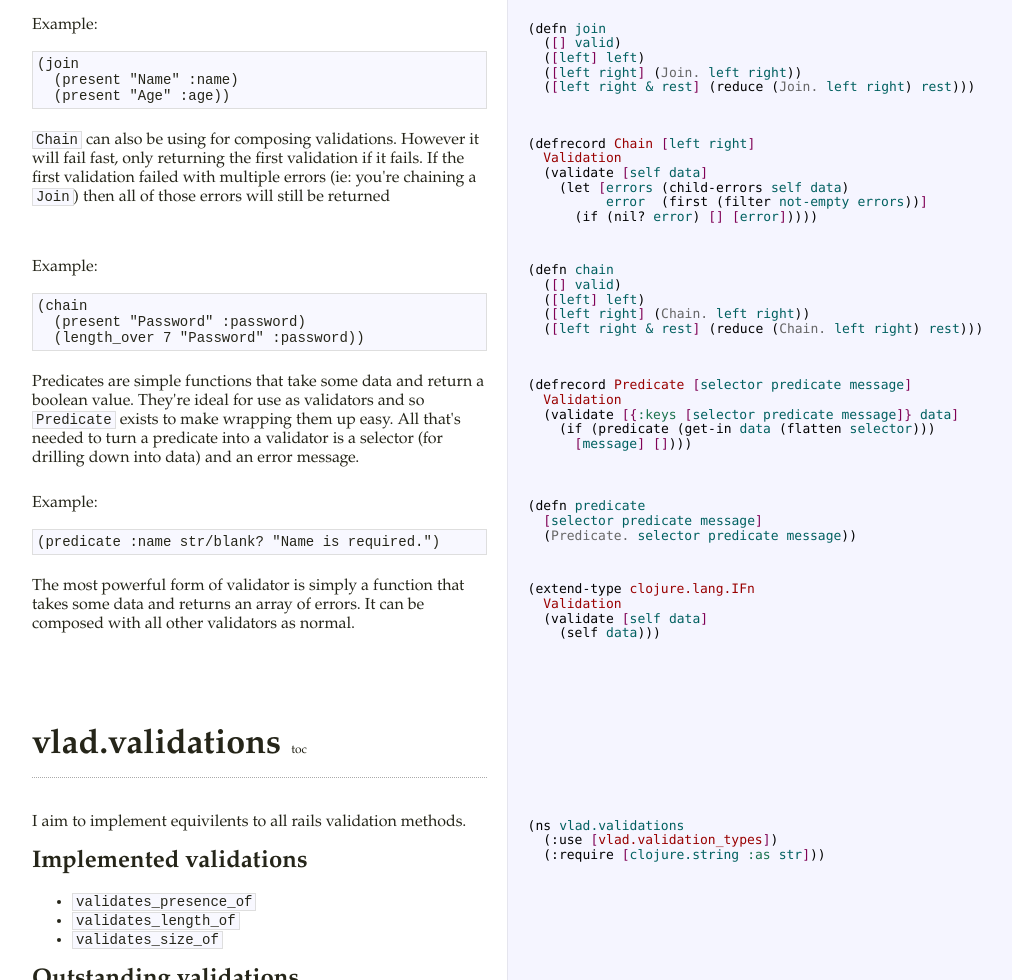
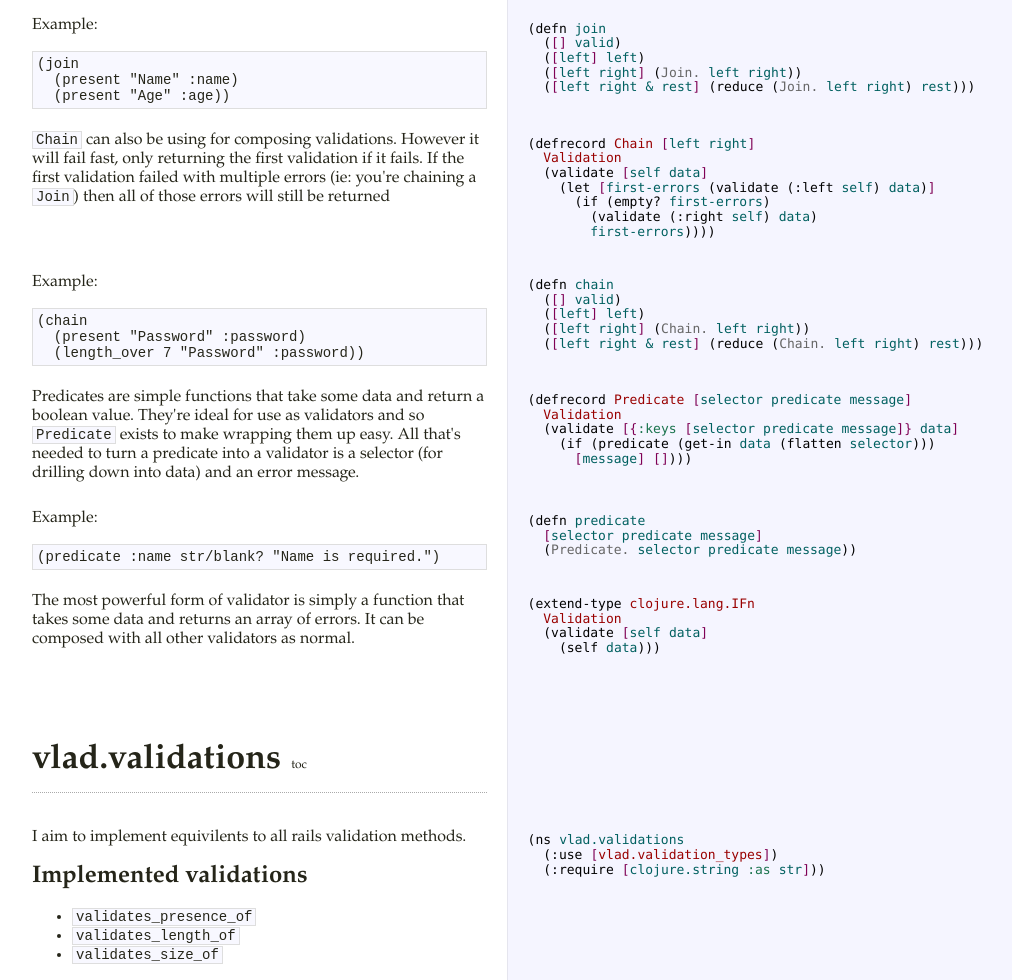
Before and after one commit to logaan/vlad, a plain HTML site: page index.html in a window 1280 px wide. Shown: the part 1720-2700 px from the top of the page, without its empty margins (23-1035 px from the left). Drawn offline with Linux system fonts and the light colour scheme.

Commit message:
updated docs

```diff
--- a/index.html
+++ b/index.html
@@ -3100,9 +3100,10 @@ all of those errors will still be returned</p>
 </td><td class="codes"><pre class="brush: clojure">(defrecord Chain [left right]
   Validation
   (validate [self data]
-    (let [errors (child-errors self data)
-          error  (first (filter not-empty errors))]
-      (if (nil? error) [] [error]))))</pre></td></tr><tr><td class="docs"><p>Example:</p>
+    (let [first-errors (validate (:left self) data)]
+      (if (empty? first-errors)
+        (validate (:right self) data)
+        first-errors))))</pre></td></tr><tr><td class="docs"><p>Example:</p>
 
 <pre><code>(chain
   (present "Password" :password)
```
